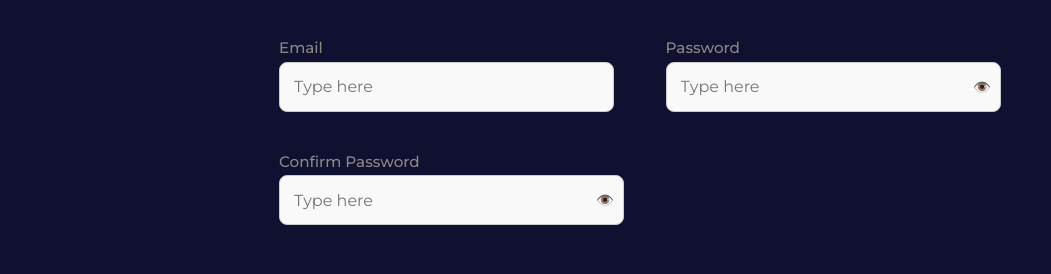
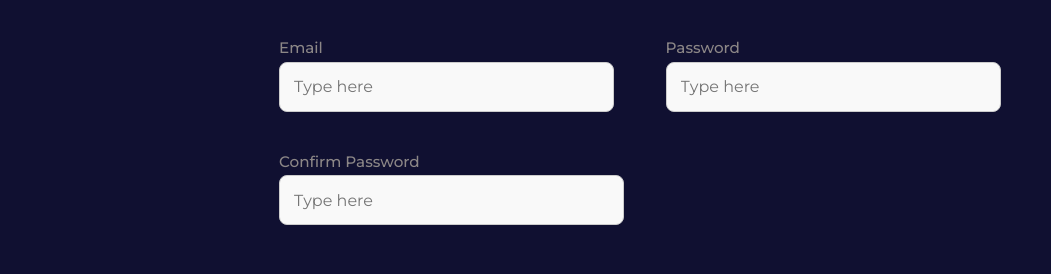
Before and after one commit to ozi-Shalom2333/artisian-aid, a React (Vite) app: page /employersignup in a window 1280 px wide. Shown: the part 380-654 px from the top of the page, without its empty margins (0-1051 px from the left). Built offline with nearby package versions, Linux system fonts and the light colour scheme.

Commit message:
new push

```diff
--- a/src/auth/EmployerSignUp.jsx
+++ b/src/auth/EmployerSignUp.jsx
@@ -14,11 +14,6 @@ const EmployerSignUp = () => {
   });
 
   const [errors, setErrors] = useState({});
-  const [showPassword, setShowPassword] = useState(false);
-  const [showConfirm, setShowConfirm] = useState(false);
-
-  const togglePassword = () => setShowPassword(!showPassword);
-  const toggleConfirm = () => setShowConfirm(!showConfirm);
 
   const validateForm = () => {
     const newErrors = {};
@@ -132,29 +127,13 @@ const EmployerSignUp = () => {
               </div>
               <div className='signUpInputGroup'>
                 <p>Password</p>
-                <div style={{ position: 'relative' }}>
                 <input
-                    type={showPassword ? 'text' : 'password'}
+                  type="password"
                   name="password"
                   value={formData.password}
                   onChange={handleChange}
                   placeholder='Type here'
                 />
-                  <span
-                    onClick={togglePassword}
-                    style={{
-                      position: 'absolute',
-                      right: '10px',
-                      top: '50%',
-                      transform: 'translateY(-50%)',
-                      cursor: 'pointer',
-                      fontSize: '0.9rem',
-                      color: '#666'
-                    }}
-                  >
-                    {showPassword ? '🙈' : '👁️'}
-                  </span>
-                </div>
                 {errors.password && <small className="inputError">{errors.password}</small>}
               </div>
             </div>
@@ -162,29 +141,13 @@ const EmployerSignUp = () => {
             <div className='signUpRowSingle'>
               <div className='signUpInputGroup'>
                 <p>Confirm Password</p>
-                <div style={{ position: 'relative' }}>
                 <input
-                    type={showConfirm ? 'text' : 'password'}
+                  type="password"
                   name="confirmPassword"
                   value={formData.confirmPassword}
                   onChange={handleChange}
                   placeholder='Type here'
                 />
-                  <span
-                    onClick={toggleConfirm}
-                    style={{
-                      position: 'absolute',
-                      right: '10px',
-                      top: '50%',
-                      transform: 'translateY(-50%)',
-                      cursor: 'pointer',
-                      fontSize: '0.9rem',
-                      color: '#666'
-                    }}
-                  >
-                    {showConfirm ? '🙈' : '👁️'}
-                  </span>
-                </div>
                 {errors.confirmPassword && <small className="inputError">{errors.confirmPassword}</small>}
               </div>
             </div>
```
Lines whose indentation alone changed are shown as unchanged.
